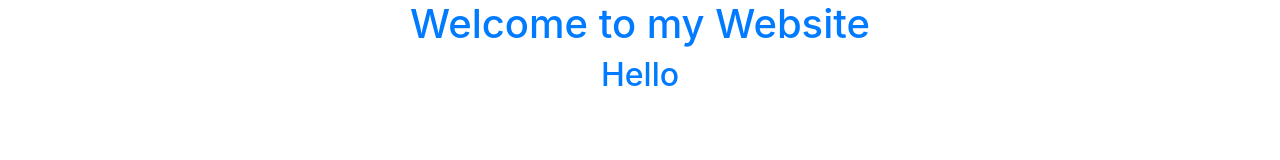
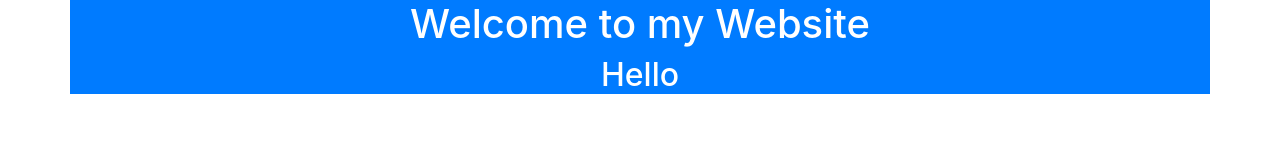
Before and after one commit to SupriyaRana2003/MyFirstRep, a plain HTML site: page index.html in a window 1280 px wide. Drawn offline with nearby package versions, Linux system fonts and the light colour scheme.

Commit message:
container class add

```diff
--- a/index.html
+++ b/index.html
@@ -10,8 +10,11 @@
 <title>Home</title>
 </head>
 <body>
-    <h1 class="text-center text-primary">Welcome to my Website</h1>
-    <h2 class="text-center text-primary">Hello</h2>
+    <div class="container bg-primary text-white">
+        <h1 class="text-center">Welcome to my Website</h1>
+        <h2 class="text-center">Hello</h2>
+    </div>
+
 <script src="https://cdnjs.cloudflare.com/ajax/libs/jquery/3.5.1/jquery.min.js"></script>
 <script src="https://cdnjs.cloudflare.com/ajax/libs/popper.js/1.16.1/umd/popper.min.js"></script>
 <script src="https://cdnjs.cloudflare.com/ajax/libs/twitter-bootstrap/4.6.0/js/bootstrap.min.js"></script>
```
